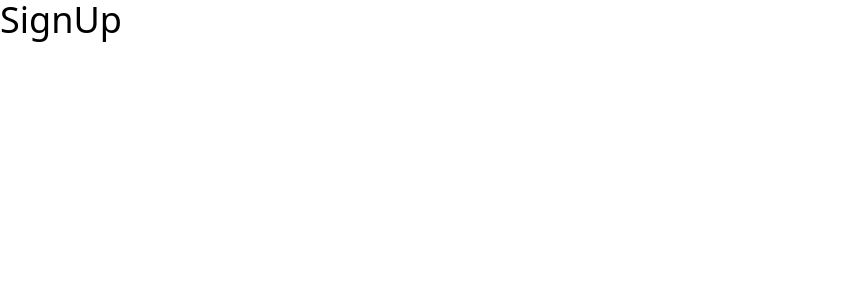
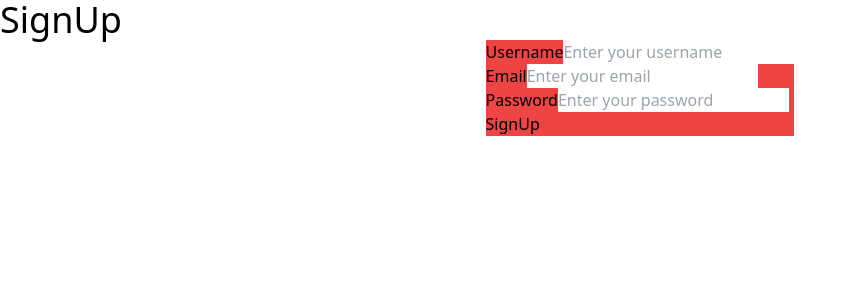
Before and after one commit to HamdyShehiet/To-Do-List, a React (Vite) app: page /signup in a window 1280 px wide. Shown: the top 300 px of the page, without its empty margins (0-856 px from the left). Built offline with nearby package versions, Linux system fonts and the light colour scheme.

Commit message:
Add: SignUp Form Component

```diff
--- a/src/components/pages/SignUp.tsx
+++ b/src/components/pages/SignUp.tsx
@@ -1,12 +1,62 @@
+import { useState } from "react";
+
 function SignUp() {
+  const [formInputs, setFormInputs] = useState({
+    fullName: "",
+    username: "",
+    email: "",
+    phoneNumber: "",
+    password: "",
+    confirmPassword: "",
+    gender: "",
+  })
 
+  function signUp(){
+    console.log(formInputs);
+  }
   return (
     <>
     <h1 className="text-4xl">SignUp</h1>
     <section>
-      <div className="container mx-auto">
+    <div className="container flex align-center justify-center">
+        <form onSubmit={(e)=> e.preventDefault()} method="post" className="bg-red-500">
+            <div className="fields grid">
+                <div className="field">
+                    <label htmlFor="user-name">Username</label>
+                    <input
+                    type="text"
+                    name="user-name"
+                    id="user-name"
+                    placeholder="Enter your username"
+                    onChange={(e)=>{setFormInputs({...formInputs, username: e.target.value})}}
+                    />
+                </div>
 
-      </div>
+                <div className="field">
+                    <label htmlFor="email">Email</label>
+                    <input
+                    type="email"
+                    name="email"
+                    id="email"
+                    placeholder="Enter your email"
+                    onChange={(e)=>{setFormInputs({...formInputs, email: e.target.value})}}
+                    />
+                </div>
+
+                <div className="field">
+                    <label htmlFor="password">Password</label>
+                    <input
+                    type="password"
+                    name="password"
+                    id="password"
+                    placeholder="Enter your password"
+                    onChange={(e)=>{setFormInputs({...formInputs, password: e.target.value})}}
+                    />
+                </div>
+            </div>
+            <input type="submit" onClick={signUp} value="SignUp" />
+            </form>
+    </div>
     </section>
     </>
   )
```
